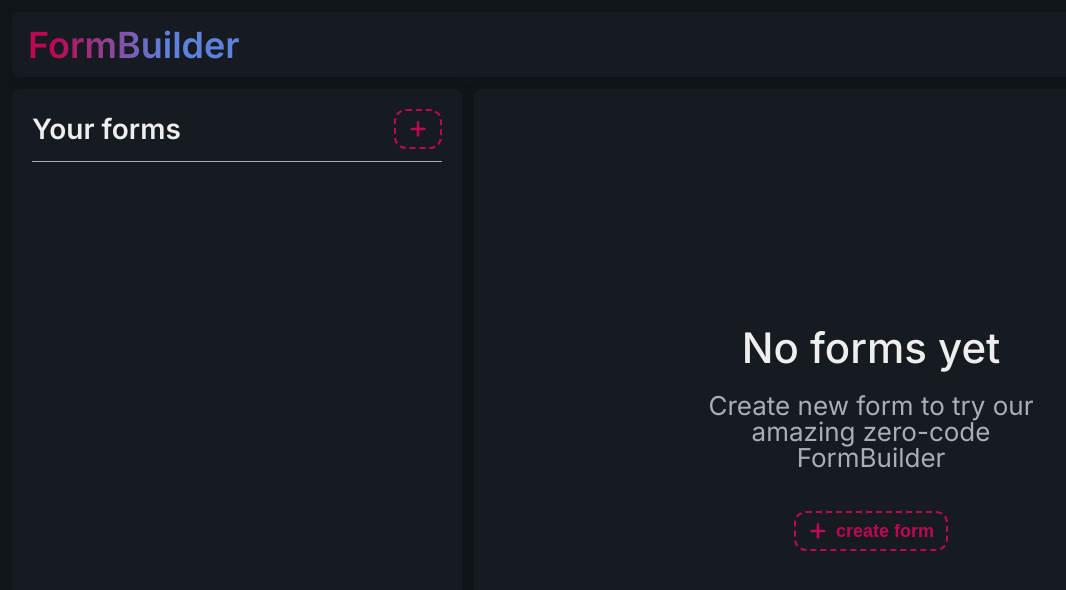
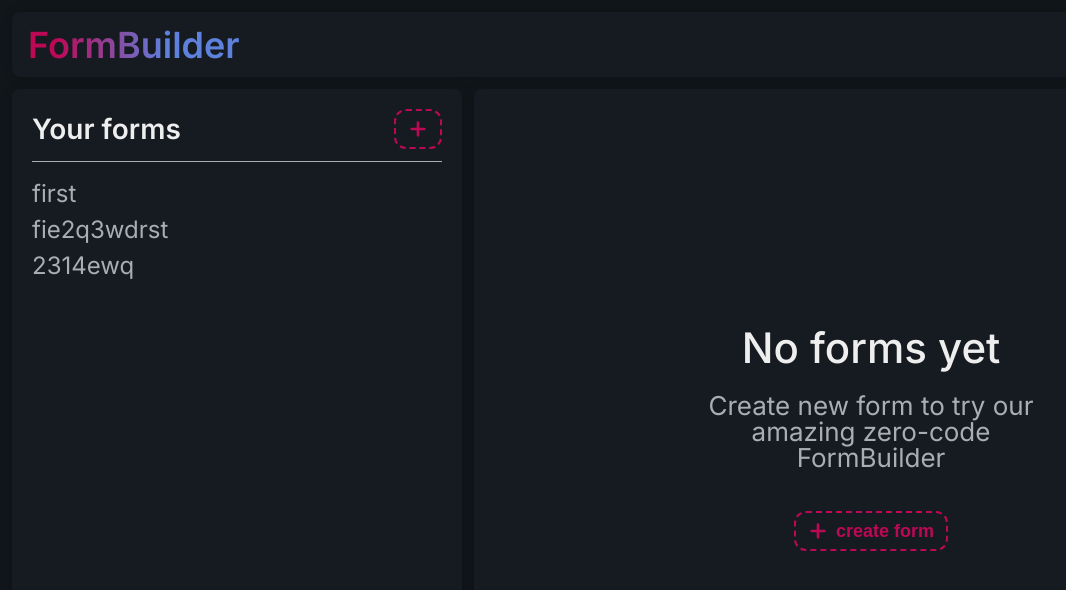
Before and after one commit to abrikosechek/form-builder, a React (Vite) app: page / in a window 1280 px wide. Shown: the top 590 px of the page, without its empty margins (0-1066 px from the left). Built offline with nearby package versions, Linux system fonts and the light colour scheme.

Commit message:
aside links

```diff
--- a/src/features/Aside/ui/Aside.module.scss
+++ b/src/features/Aside/ui/Aside.module.scss
@@ -22,11 +22,18 @@
   }
 
   &__list {
+    display: flex;
+    flex-direction: column;
+    justify-content: flex-start;
+    gap: 12px;
     width: 100%;
     height: 100%;
+    padding: 20px 0;
   }
 }
 
 .asideListItem {
-  padding: 12px 0 20px;
+  color: var(--text-inactive);
+  text-decoration: none;
+  font-size: 24px;
 }
--- a/src/features/Aside/ui/Aside.tsx
+++ b/src/features/Aside/ui/Aside.tsx
@@ -1,8 +1,35 @@
+import { NavLink } from 'react-router'
+import { ReactNode } from 'react'
 import { useModalStore } from '@/shared/model/Modal'
 import styles from './Aside.module.scss'
 import { Button } from '@/shared/ui'
 import { PlusIcon } from '@radix-ui/react-icons'
 import { CreateFormModal } from '@/modals/CreateForm'
+
+interface Props {
+  to: string
+  children: ReactNode
+}
+
+const AsideListItem = ({ to, children }: Props) => {
+  return (
+    <NavLink className={styles.asideListItem} to={`form/${to}`}>
+      {children}
+    </NavLink>
+  )
+}
+
+const links = [
+  {
+    name: 'first',
+  },
+  {
+    name: 'fie2q3wdrst',
+  },
+  {
+    name: '2314ewq',
+  },
+]
 
 export const Aside = () => {
   const setModal = useModalStore((state) => state.setModal)
@@ -22,7 +49,12 @@ export const Aside = () => {
           <PlusIcon />
         </Button>
       </div>
-      <div className={styles.aside__list}></div>
+
+      <div className={styles.aside__list}>
+        {links.map((link) => (
+          <AsideListItem to={link.name}>{link.name}</AsideListItem>
+        ))}
+      </div>
     </div>
   )
 }
```
